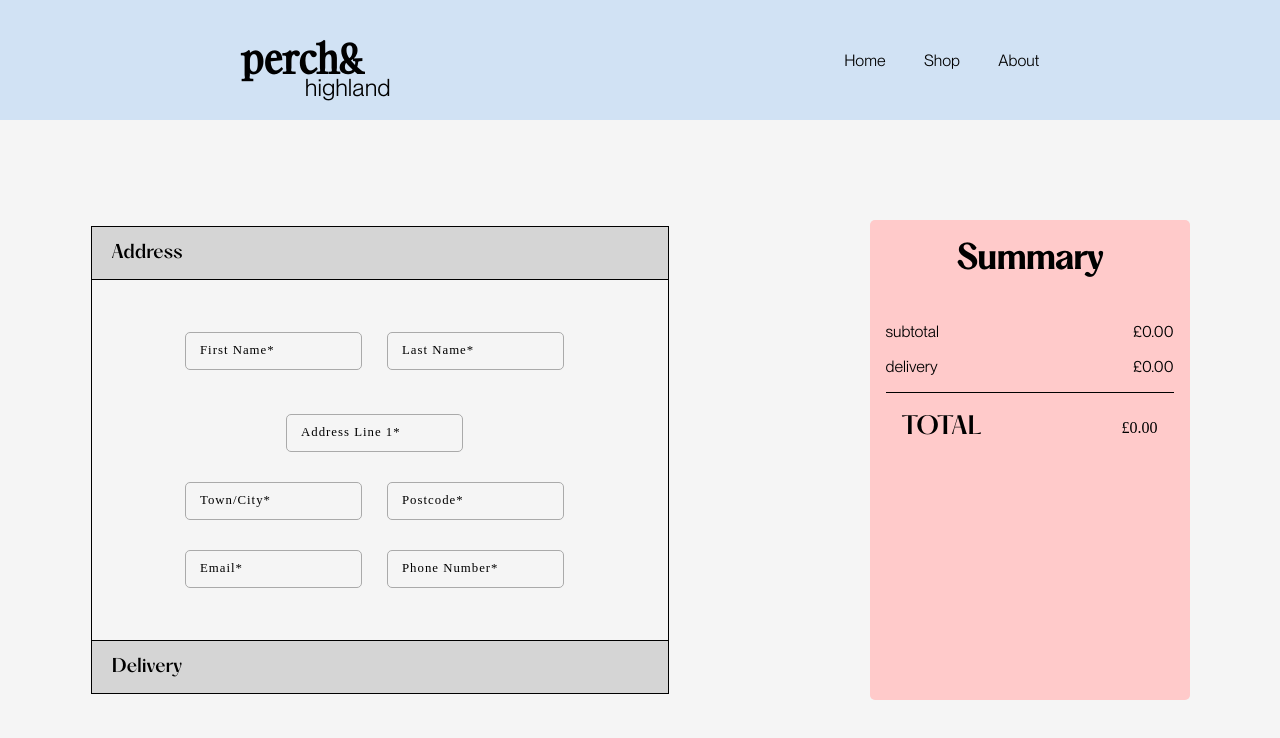
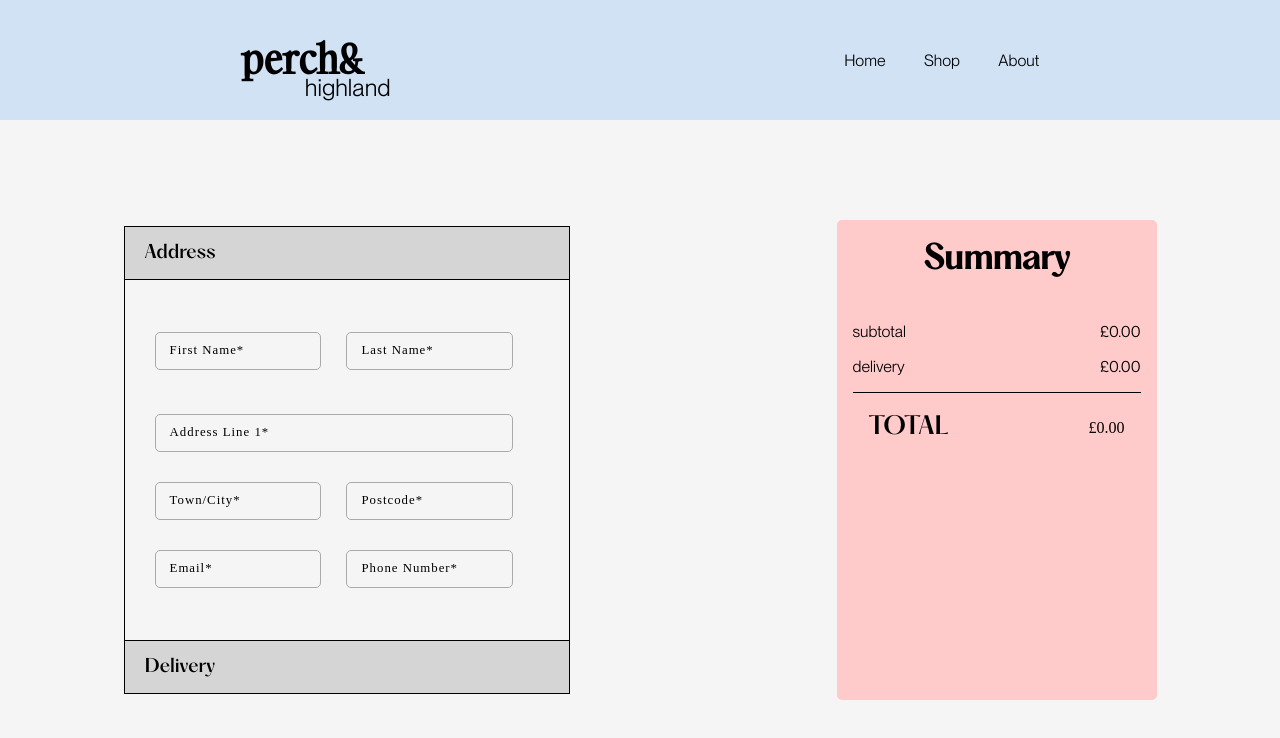
Before and after one commit to brian-david4/furniture-shop, a React (Vite) app in the folder furniture/: page /checkout/shipping-address in a window 1280 px wide. Shown: the top 738 px of the page. Built offline with nearby package versions, Linux system fonts and the light colour scheme; the HTML template or start-up script is replaced by a standard one; a web font is replaced by a local one.

Commit message:
Address Input styling

```diff
--- a/furniture/src/Components/AccordionItem/accordionItem.module.css
+++ b/furniture/src/Components/AccordionItem/accordionItem.module.css
@@ -1,7 +1,7 @@
 .accordionItem {
   border: 1px solid black;
   overflow: hidden;
-  width: 45vw;
+  max-width: 40vw;
   min-width: 380px;
 }
 .accordionItem:not(:first-of-type) {
--- a/furniture/src/Components/DeliveryForm/DeliveryForm.tsx
+++ b/furniture/src/Components/DeliveryForm/DeliveryForm.tsx
@@ -1,4 +1,5 @@
 import DeliveryInput from "../DeliveryInput/DeliveryInput";
+import DeliveryInputMax from "../DeliveryInputMax/DeliveryInputMax";
 import styles from "./deliveryform.module.css";
 
 const DeliveryForm = () => {
@@ -13,7 +14,7 @@ const DeliveryForm = () => {
         </div>
         <div className={styles.deliveryAddress}>
           <div className={styles.addressLine1}>
-            <DeliveryInput id="address-line1" label="Address Line 1*" />
+            <DeliveryInputMax id="address-line1" label="Address Line 1*" />
           </div>
           <div className={styles.townPostcode}>
             <DeliveryInput id="town-city" label="Town/City*" />{" "}
--- a/furniture/src/Components/DeliveryForm/deliveryform.module.css
+++ b/furniture/src/Components/DeliveryForm/deliveryform.module.css
@@ -2,14 +2,12 @@
   position: relative;
   height: 45vh;
   width: 100%;
-  min-width: 380px;
+  min-width: 340px;
   display: flex;
   justify-content: center;
   align-items: center;
   flex-direction: column;
-  padding-left: 15px;
   border-radius: 5px;
-  /* background-color: bisque; */
 }
 .deliveryTitle {
   font-family: "Hatton";
@@ -21,7 +19,6 @@
   flex-direction: column;
   align-items: flex-start;
   justify-content: space-around;
-  /* background-color: blue; */
 }
 .townPostcode,
 .emailPhone,
@@ -33,13 +30,9 @@
   align-items: center;
   justify-content: center;
   flex-direction: row;
-  /* background-color: brown; */
 }
-
-/* delivery address */
 .deliveryAddress {
   display: flex;
   flex-direction: column;
-  /* background-color: chartreuse !important; */
   width: 100%;
 }
--- a/furniture/src/Components/DeliveryInput/DeliveryInput.tsx
+++ b/furniture/src/Components/DeliveryInput/DeliveryInput.tsx
@@ -1,7 +1,7 @@
 import { useState } from "react";
 import styles from "./delivInput.module.css";
 
-interface DeliveryInputProps {
+export interface DeliveryInputProps {
   label: string;
   id: string;
 }
--- a/furniture/src/Components/DeliveryInput/delivInput.module.css
+++ b/furniture/src/Components/DeliveryInput/delivInput.module.css
@@ -1,10 +1,11 @@
 .inputLabelWrapper {
   position: relative;
-  width: fit-content;
+  min-width: 100px;
   display: flex;
 }
 .inputText {
   border-radius: 5px;
+  width: 100%;
   border: 1px solid rgb(170, 170, 170);
   background-color: #f5f5f5;
   padding: 10px 0px 10px 10px;
--- a/furniture/src/Components/DeliveryInputMax/DeliveryInputMax.tsx
+++ b/furniture/src/Components/DeliveryInputMax/DeliveryInputMax.tsx
@@ -0,0 +1,23 @@
+import { useState } from "react";
+import styles from "./delMaxInput.module.css";
+import { DeliveryInputProps } from "../DeliveryInput/DeliveryInput";
+
+const DeliveryInputMax = ({ label, id }: DeliveryInputProps) => {
+  const [isTypedIn, setIsTypedIn] = useState(false);
+  return (
+    <div className={styles.inputLabelWrapper}>
+      <input
+        autoComplete="off"
+        onKeyDown={() => setIsTypedIn(true)}
+        className={styles.inputText}
+        type="text"
+        id={id}
+      />
+      <label data-input-valid={isTypedIn} htmlFor={id}>
+        {label}
+      </label>
+    </div>
+  );
+};
+
+export default DeliveryInputMax;
--- a/furniture/src/Components/DeliveryInputMax/delMaxInput.module.css
+++ b/furniture/src/Components/DeliveryInputMax/delMaxInput.module.css
@@ -0,0 +1,49 @@
+.inputLabelWrapper {
+  position: relative;
+  min-width: 100px;
+  width: 100%;
+  display: flex;
+}
+.inputText {
+  border-radius: 5px;
+  width: 100%;
+  border: 1px solid rgb(170, 170, 170);
+  background-color: #f5f5f5;
+  padding: 10px 0px 10px 10px;
+  transition: border 150ms ease-in-out;
+  margin: 15px;
+  margin-left: 0;
+  margin-right: 25px;
+  font-family: "Neue Montreal Book";
+  transition: border 150ms ease-in-out;
+}
+.inputText:focus {
+  outline: none;
+}
+.inputText:focus + label {
+  transform: scale(0.7) translateY(-150%) translateX(-20%);
+  color: rgb(170, 170, 170);
+}
+label[data-input-valid="true"] {
+  transform: scale(0.7) translateY(-150%) translateX(-20%) !important;
+  color: rgb(170, 170, 170) !important;
+}
+.inputText:hover {
+  border: 1px solid black;
+}
+.inputText:hover + label {
+  color: black;
+}
+
+label {
+  position: absolute;
+  top: 38%;
+  padding: 0px 10px;
+  margin-left: 5px;
+  font-family: "Vietnam Light";
+  font-size: 0.8rem;
+  letter-spacing: 1px;
+  width: fit-content;
+  background-color: #f5f5f5;
+  transition: all 300ms var(--ease-in-out-quart);
+}
--- a/furniture/src/Components/HomeNavBar/HomeNavBar.tsx
+++ b/furniture/src/Components/HomeNavBar/HomeNavBar.tsx
@@ -20,5 +20,3 @@ const HomeNavBar = () => {
 };
 
 export default HomeNavBar;
-
-// cart opens cart modal
--- a/furniture/src/Components/NavbarTitle/navTitle.module.css
+++ b/furniture/src/Components/NavbarTitle/navTitle.module.css
@@ -1,9 +1,9 @@
 .navTitle {
-  /* position: absolute; */
   font-family: "Gambarino";
   align-self: flex-start;
   line-height: 0.5vmin;
   user-select: none;
+  display: none;
 }
 .link {
   position: absolute;
@@ -12,7 +12,6 @@
   color: black;
   width: fit-content;
   height: fit-content;
-  /* background-color: bisque; */
 }
 .navTitle > h1 {
   font-size: 1.5rem;
@@ -23,6 +22,9 @@
   font-family: "Vietnam Light";
 }
 @media (min-width: 540px) {
+  .navTitle {
+    display: block;
+  }
   .navTitle > h1 {
     font-size: 2rem;
   }
```
